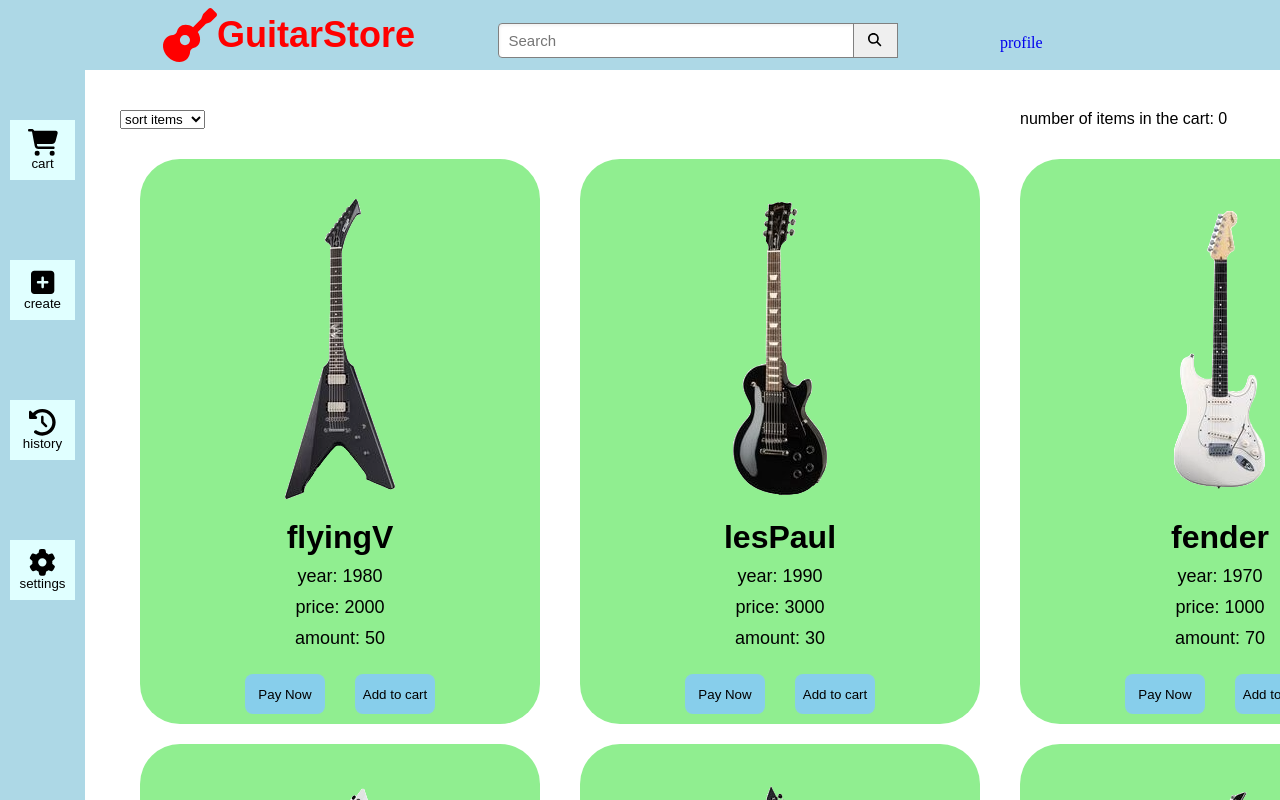
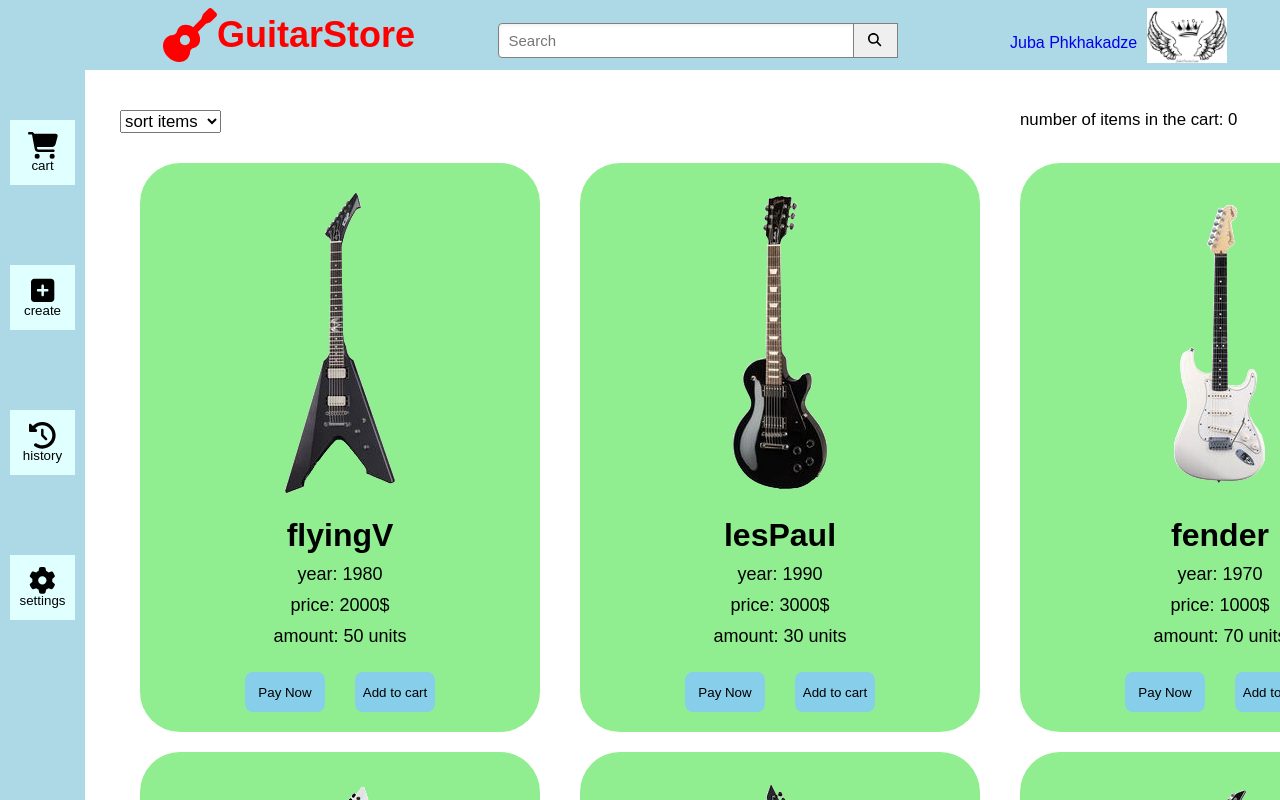
Before and after one commit to PhkhakadzeJumber/react-app1, a React (Vite) app: page / in a window 1280 px wide. Shown: the top 800 px of the page. Built offline with nearby package versions, Linux system fonts and the light colour scheme.

Commit message:
coolThings

```diff
--- a/src/GuitarCard.jsx
+++ b/src/GuitarCard.jsx
@@ -31,11 +31,11 @@ function GuitarCard({guitar, updateCart, onAddToCart, setSum}) {
       </div>
 
       <div className='guitar-price'>
-        <p>price: {guitar.price}</p>
+        <p>price: {guitar.price}$</p>
       </div>
 
       <div className='guitar-amount'>
-        <p>amount: {guitar.amount}</p>
+        <p>amount: {guitar.amount} units</p>
       </div>
 
       <div className='guitar-buttons'>
--- a/src/Home.jsx
+++ b/src/Home.jsx
@@ -91,7 +91,7 @@ function Home({cart, setCart, setSum}) {
     <div className='sorting'>
 
       <div className='sort-by'>
-        <select onChange={(e) => sortGuitars(e.target.value)}>
+        <select className='sort' onChange={(e) => sortGuitars(e.target.value)}>
           <option value="">sort items</option>
           <option value="name">by name</option>
           <option value="year">by year</option>
@@ -101,7 +101,7 @@ function Home({cart, setCart, setSum}) {
       </div>
 
       <div className='num-in-cart'>
-        <span>number of items in the cart: {counter}</span>
+        <span className='cart-number'>number of items in the cart: {counter}</span>
       </div>
 
     </div>
--- a/src/Navbar.jsx
+++ b/src/Navbar.jsx
@@ -4,6 +4,8 @@ import { Link } from 'react-router-dom';
 
 import { FontAwesomeIcon } from '@fortawesome/react-fontawesome';
 import { faGuitar, faSearch, faShoppingCart, faPlusSquare, faHistory, faCog } from '@fortawesome/free-solid-svg-icons';
+
+import myImage from './assets/king-image.jpg';
 
 function Navbar({searchQuery, setSearchQuery}) {
 
@@ -42,8 +44,9 @@ function Navbar({searchQuery, setSearchQuery}) {
         <div className='right-section'>
 
         <Link to="/LoginSignup">
-          <div className="profile">
-            profile
+          <div className='profile-info'>
+            <span>Juba Phkhakadze</span>
+            <img className='profile-pic' src={myImage} alt="whose the king?" />
           </div>
         </Link>
 
--- a/src/guitars.css
+++ b/src/guitars.css
@@ -16,6 +16,14 @@
 
 .sort-by {
   width: 900px;
+}
+
+.sort {
+  font-size: 105%;
+}
+
+.cart-number {
+  font-size: 105%;
 }
 
 .website-content {
@@ -50,11 +58,9 @@
 
 .guitar-image {
 
-  width: 300px;
-  height: 300px;
   margin-right: 50px;
   margin-left: 50px;
-  margin-top: 40px;
+  margin-top: 30px;
   margin-bottom: 20px;
 }
 
@@ -92,7 +98,7 @@
   transition: opacity 0.1s;
   background-color: skyblue;
   border-style: hidden;
-  margin-bottom: 10px;
+  margin-bottom: 20px;
   margin-left: 5px;
   margin-right: 5px;
 
--- a/src/index.css
+++ b/src/index.css
@@ -54,6 +54,7 @@
 
 .right-section {
 
+  display: flex;
   width: 300px;
   background-color: lightblue;
   display: flex;
@@ -95,10 +96,17 @@
 
 }
 
-.profile {
+.profile-info {
+  font-family: Arial, Helvetica, sans-serif;
+  display: flex;
+  align-items: center;
+  margin-left: 30px;
+  gap: 10px;
+}
 
-  padding-left: 20px;
-
+.profile-pic {
+  height: 70px;
+  padding-bottom: 15px;
 }
 
 .side-bar {
@@ -152,7 +160,7 @@
   align-items: center;
   justify-content: center;
   width: 65px;
-  height: 60px;
+  height: 65px;
   transition: opacity 0.1s;
 
 }
```
Also changed, not shown: src/assets/king-image.jpg (added).
